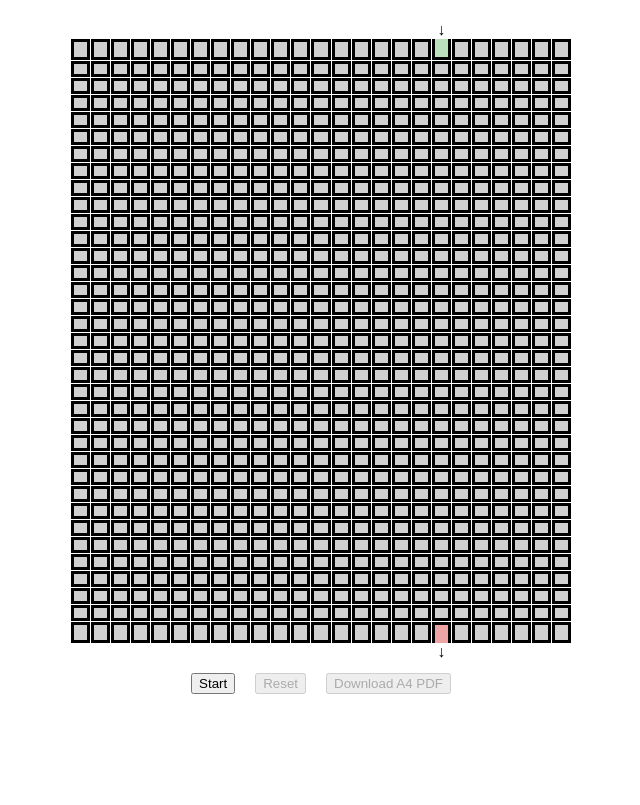
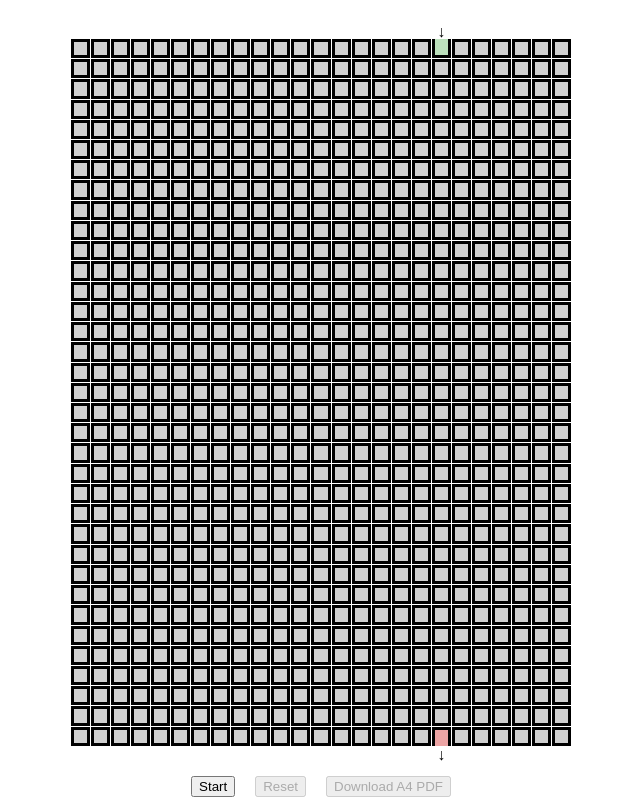
Before and after one commit to radlinskii/maze-generator, a plain HTML site: page index.html in a window 1280 px wide. Shown: the part 69-874 px from the top of the page, without its empty margins (319-959 px from the left). Before the commit the page ends 800 px from the top, so only its background shows below. Drawn offline with nearby package versions, Linux system fonts and the light colour scheme.

Commit message:
improve height styling

```diff
--- a/main.js
+++ b/main.js
@@ -34,6 +34,7 @@ function setupGrid() {
     const mazeContainer = document.querySelector("#mazeContainer");
 
     mazeContainer.style.gridTemplateColumns = `repeat(${GRID_WIDTH}, 1fr)`;
+    mazeContainer.style.gridTemplateRows = `repeat(${GRID_HEIGHT}, 1fr)`;
 
     for (let i = 0; i < GRID_HEIGHT; i++) {
         const row = [];
--- a/style.css
+++ b/style.css
@@ -6,8 +6,10 @@ body {
 
 #mazeContainer {
     min-width: 500px;
+    aspect-ratio: 1/1.414; /* Approximate aspect ratio for a square grid */
     display: grid;
     grid-template-columns: repeat(5, 1fr);
+    grid-template-rows: repeat(5, 1fr);
     gap: 1px;
     padding: 20px 10px;
 }
```
